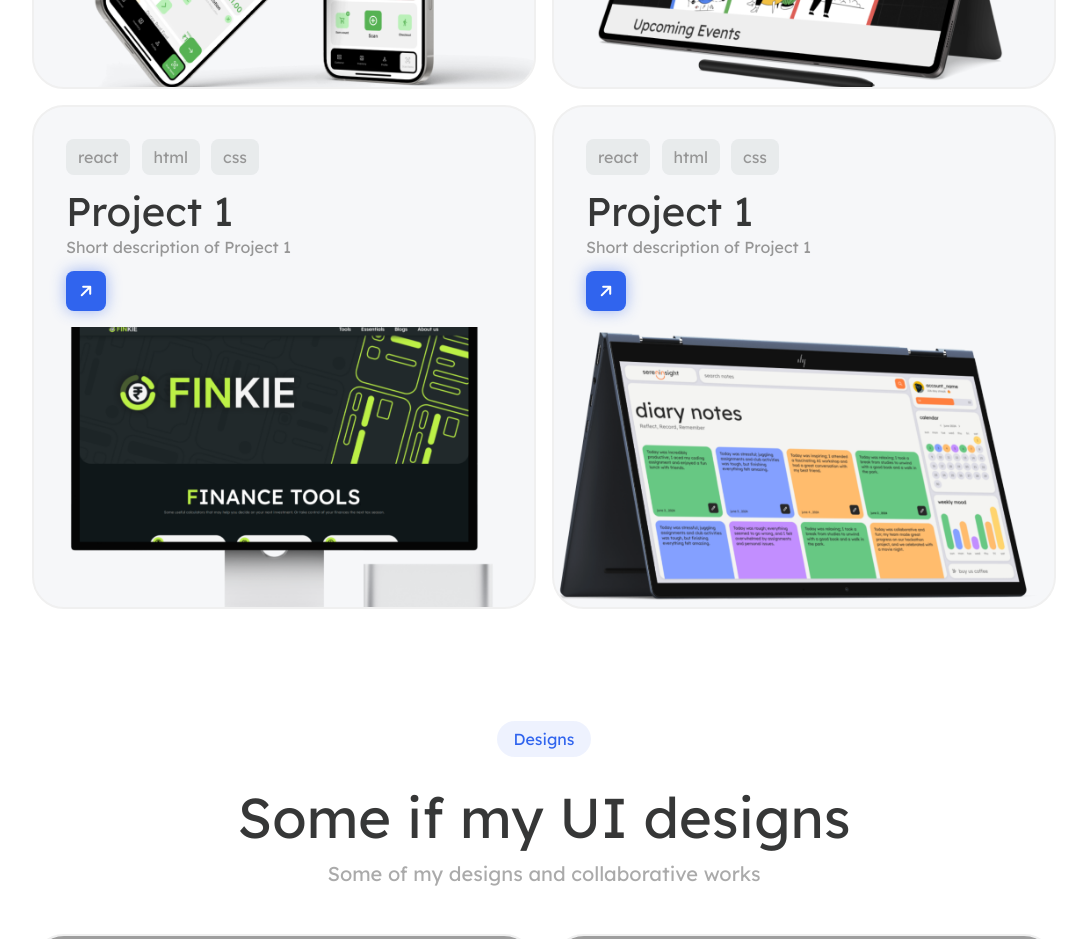
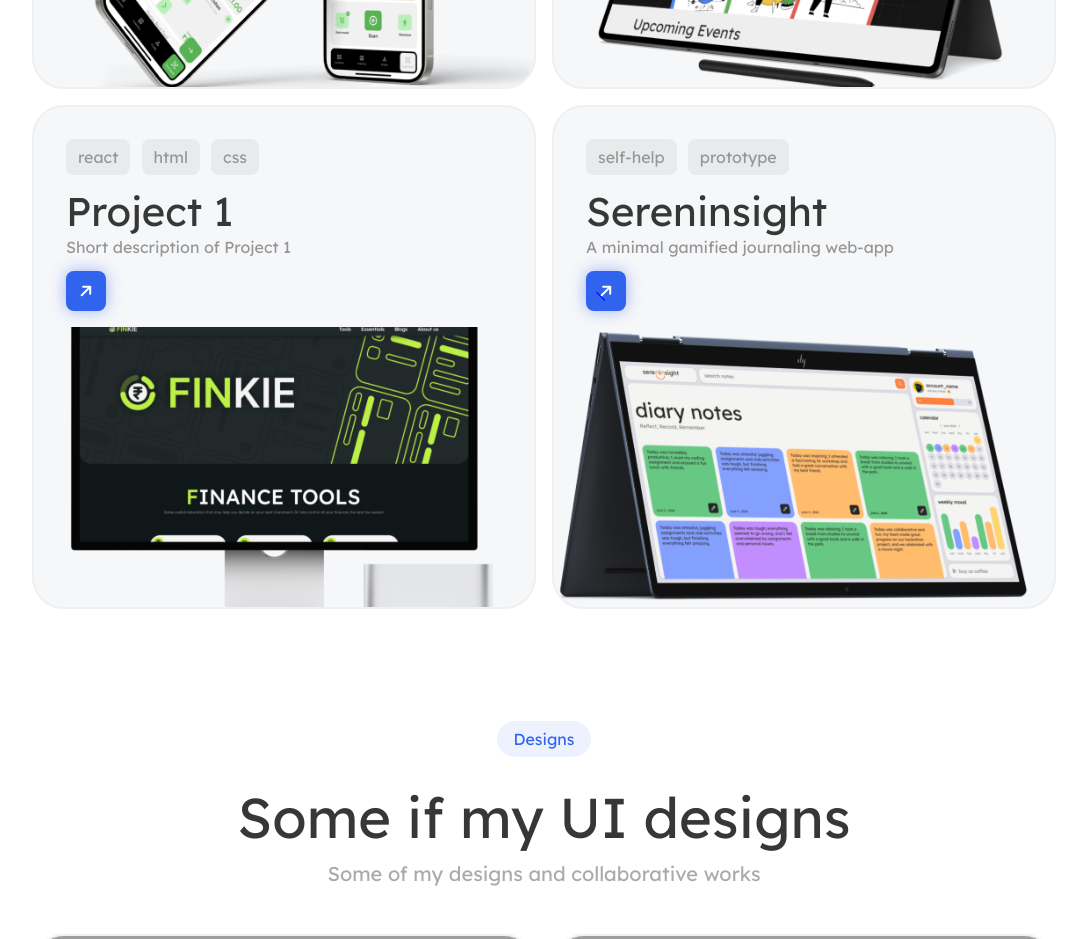
Before and after one commit to RITAMBISWAS404/portafolio2k25, a plain HTML site: page index.html in a window 1280 px wide. Shown: the part 1460-2399 px from the top of the page, without its empty margins (96-1183 px from the left). Drawn offline with Linux system fonts and the light colour scheme; grey boxes are pictures that could not be loaded; a web font is replaced by a local one.

```diff
--- a/index.html
+++ b/index.html
@@ -128,17 +128,19 @@
           </div>
           <div class="project-card">
               <div class="tstacks">
-                <div class="st">react</div>
-                <div class="st">html</div>
-                <div class="st">css</div>
+                <div class="st">self-help</div>
+                <div class="st">prototype</div>
               </div>
               <div class="card-header">
-                  <h3>Project 1</h3>
-                  <p class="description">Short description of Project 1</p>
-                  <div class="visit">
-                    <span class="visit-text">Visit</span>
-                    <i class="fa-solid fa-arrow-up"></i>
-                  </div>
+                  <h3>Sereninsight</h3>
+                  <p class="description">A minimal gamified journaling web-app</p>
+                  <a href="error.html">
+                    <div class="visit">
+                      <span class="visit-text">Visit</span>
+                      <i class="fa-solid fa-arrow-up"></i>
+                    </div>
+                  </a>
+
                   <!-- <div class="visit"><i class="fa-solid fa-arrow-up fa-rotate-by" style="--fa-rotate-angle: 45deg;"></i></div> -->
               </div>
               <div class="image-placeholder si"></div>
```
